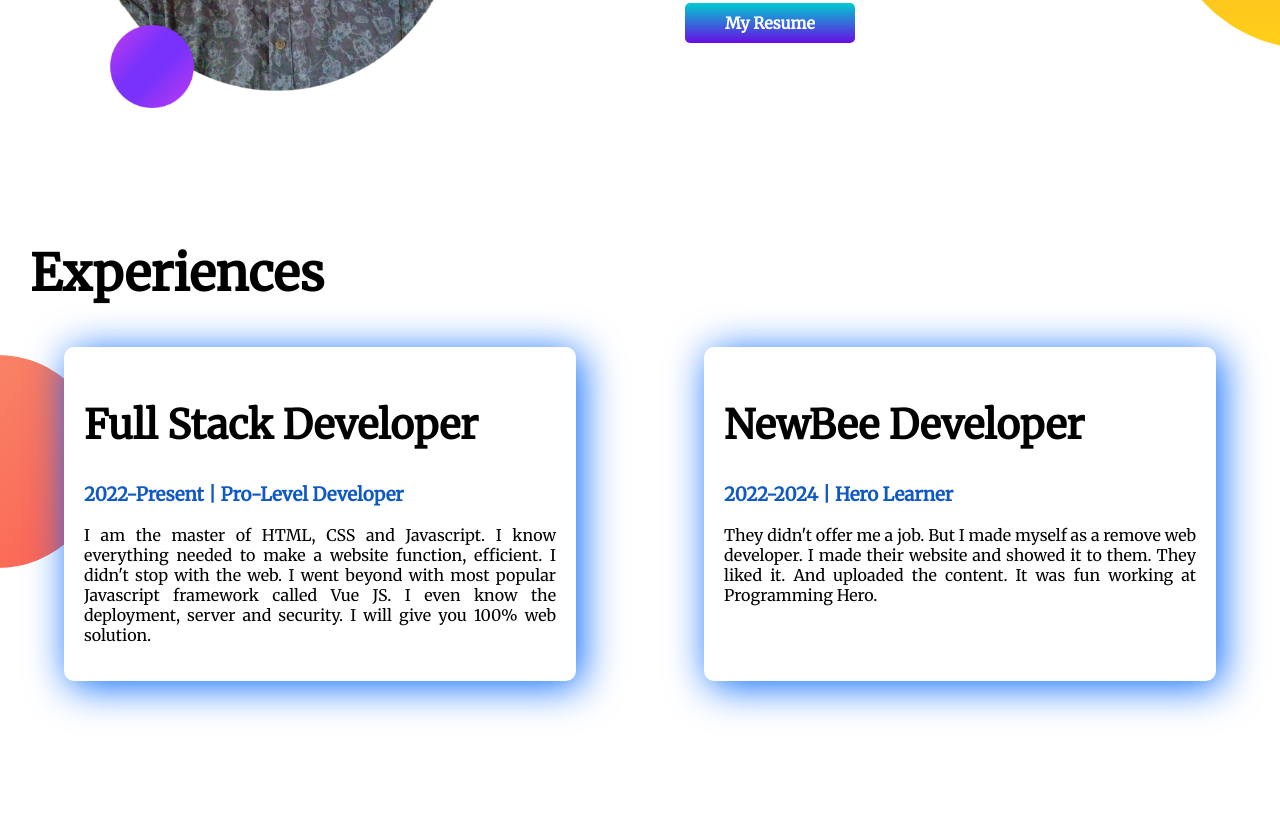
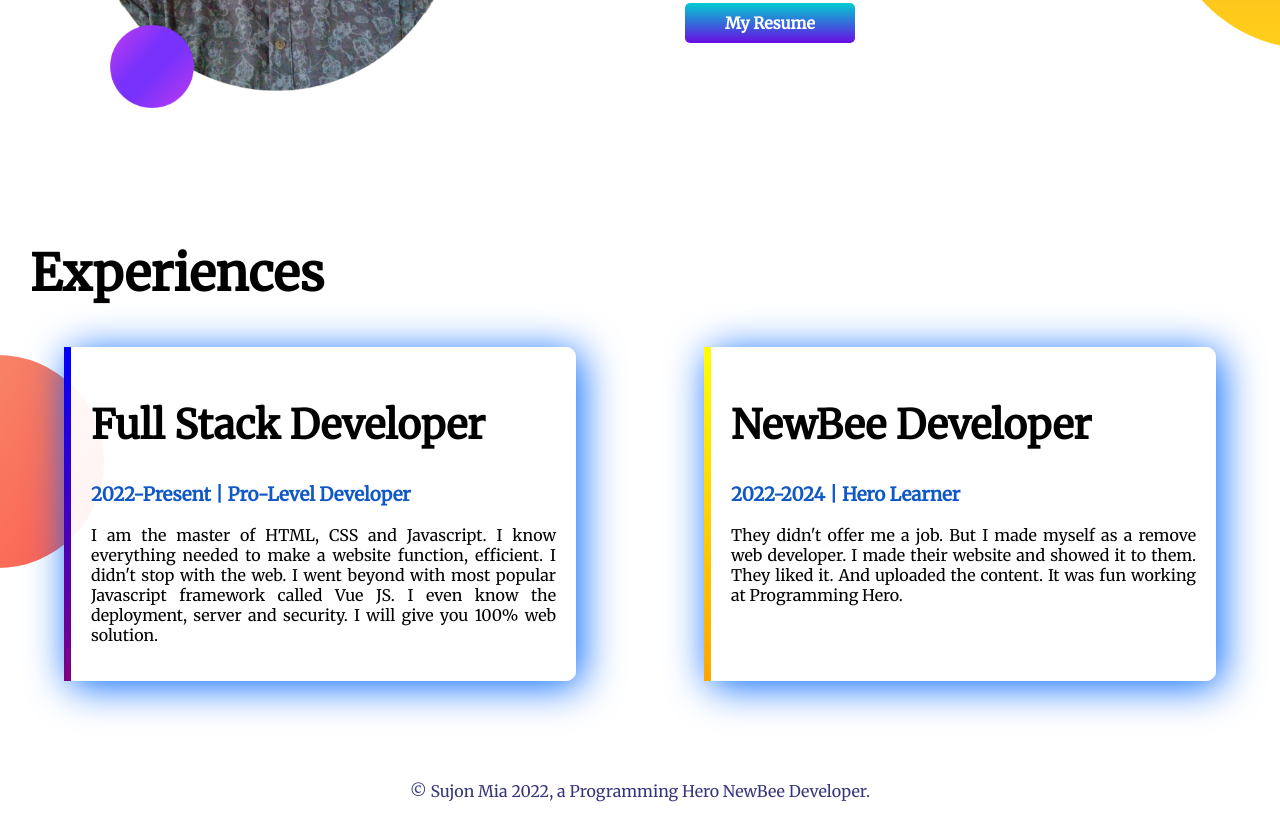
Before and after one commit to sujonmia-06/developer-portfolio, a plain HTML site: page index.html in a window 1280 px wide. Shown: the part 950-1767 px from the top of the page. Before the commit the page ends 1731 px from the top, so only its background shows below. Drawn offline with Linux system fonts and the light colour scheme.

Commit message:
finished

```diff
--- a/index.html
+++ b/index.html
@@ -58,7 +58,7 @@
     <section class="experiance-section">
       <h1 style="margin-left: 30px">Experiences</h1>
       <div class="flaxiable-container">
-        <div class="experiance-block">
+        <div id="dev-block" class="experiance-block">
           <h2>Full Stack Developer</h2>
           <h3 class="light-blue">2022-Present | Pro-Level Developer</h3>
           <p>
@@ -69,7 +69,7 @@
             100% web solution.
           </p>
         </div>
-        <div class="experiance-block">
+        <div id="newbee-block" class="experiance-block">
           <h2>NewBee Developer</h2>
           <h3 class="light-blue">2022-2024 | Hero Learner</h3>
           <p>
@@ -81,5 +81,8 @@
         </div>
       </div>
     </section>
+    <footer>
+      <p>© Sujon Mia 2022, a Programming Hero NewBee Developer.</p>
+    </footer>
   </body>
 </html>
--- a/style.css
+++ b/style.css
@@ -75,5 +75,24 @@ p {
   box-shadow: 5px 5px 40px rgb(0, 102, 255);
   padding: 20px;
   border-radius: 10px;
-  background-color: white;
+  background-color: rgba(255, 255, 255, 0.938);
 }
+
+#dev-block {
+  border-left: 7px solid;
+  border-image: linear-gradient(blue, purple);
+  border-image-slice: 1;
+  border-radius: 10px;
+}
+
+#newbee-block {
+  border-left: 7px solid;
+  border-image: linear-gradient(yellow, orange);
+  border-image-slice: 1;
+  border-radius: 10px;
+}
+
+footer p {
+  text-align: center;
+  color: rgb(54, 54, 124);
+}
```
